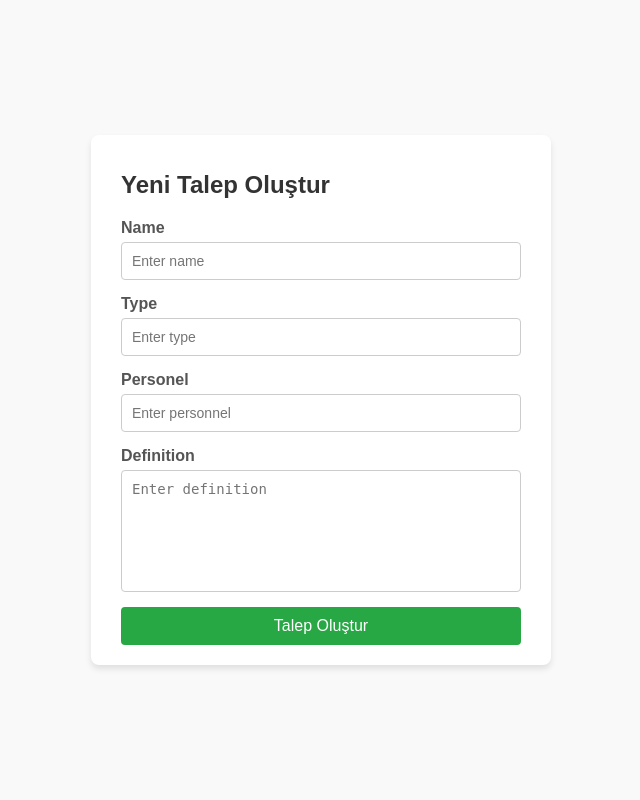
After one commit to oguzhantimur4444/PythonProject, a Flask app: template templates/addRequest.html in a window 1280 px wide. The commit adds this page. Shown: the whole page, without its empty margins (319-959 px from the left). Run offline with Flask 3, Linux system fonts and the light colour scheme; the template is opened without the code that fills it, so the values that code supplies are empty; parts of the project's set-up code (start-up, migrations or seed data) failed here and were passed over.

Commit message:
guide update

```diff
--- /dev/null
+++ b/templates/addRequest.html
@@ -0,0 +1,92 @@
+<!DOCTYPE html>
+<html lang="en">
+<head>
+  <meta charset="UTF-8">
+  <meta name="viewport" content="width=device-width, initial-scale=1.0">
+  <title>Yeni Talep Oluştur</title>
+  <style>
+    body {
+      font-family: Arial, sans-serif;
+      background-color: #f9f9f9;
+      margin: 0;
+      padding: 0;
+      display: flex;
+      justify-content: center;
+      align-items: center;
+      height: 100vh;
+    }
+
+    .form-container {
+      background: #fff;
+      padding: 20px 30px;
+      border-radius: 8px;
+      box-shadow: 0 4px 6px rgba(0, 0, 0, 0.1);
+      width: 400px;
+    }
+
+    h1 {
+      margin-bottom: 20px;
+      font-size: 1.5em;
+      color: #333;
+    }
+
+    form {
+      display: flex;
+      flex-direction: column;
+    }
+
+    label {
+      margin-bottom: 5px;
+      font-weight: bold;
+      color: #555;
+    }
+
+    input, textarea {
+      margin-bottom: 15px;
+      padding: 10px;
+      border: 1px solid #ccc;
+      border-radius: 4px;
+      font-size: 14px;
+    }
+
+    textarea {
+      resize: none;
+      height: 100px;
+    }
+
+    button {
+      background-color: #28a745;
+      color: white;
+      border: none;
+      padding: 10px;
+      font-size: 16px;
+      border-radius: 4px;
+      cursor: pointer;
+    }
+
+    button:hover {
+      background-color: #218838;
+    }
+  </style>
+</head>
+<body>
+  <div class="form-container">
+    <h1>Yeni Talep Oluştur</h1>
+    <form>
+      <label for="name">Name</label>
+      <input type="text" id="name" name="name" placeholder="Enter name">
+
+      <label for="type">Type</label>
+      <input type="text" id="type" name="type" placeholder="Enter type">
+
+      <label for="personnel">Personel</label>
+      <input type="text" id="personnel" name="personnel" placeholder="Enter personnel">
+
+      <label for="definition">Definition</label>
+      <textarea id="definition" name="definition" placeholder="Enter definition"></textarea>
+
+      <button type="submit">Talep Oluştur</button>
+    </form>
+  </div>
+</body>
+</html>
```
Also changed, not shown: templates/sorgu.html (+81 -5 lines).
